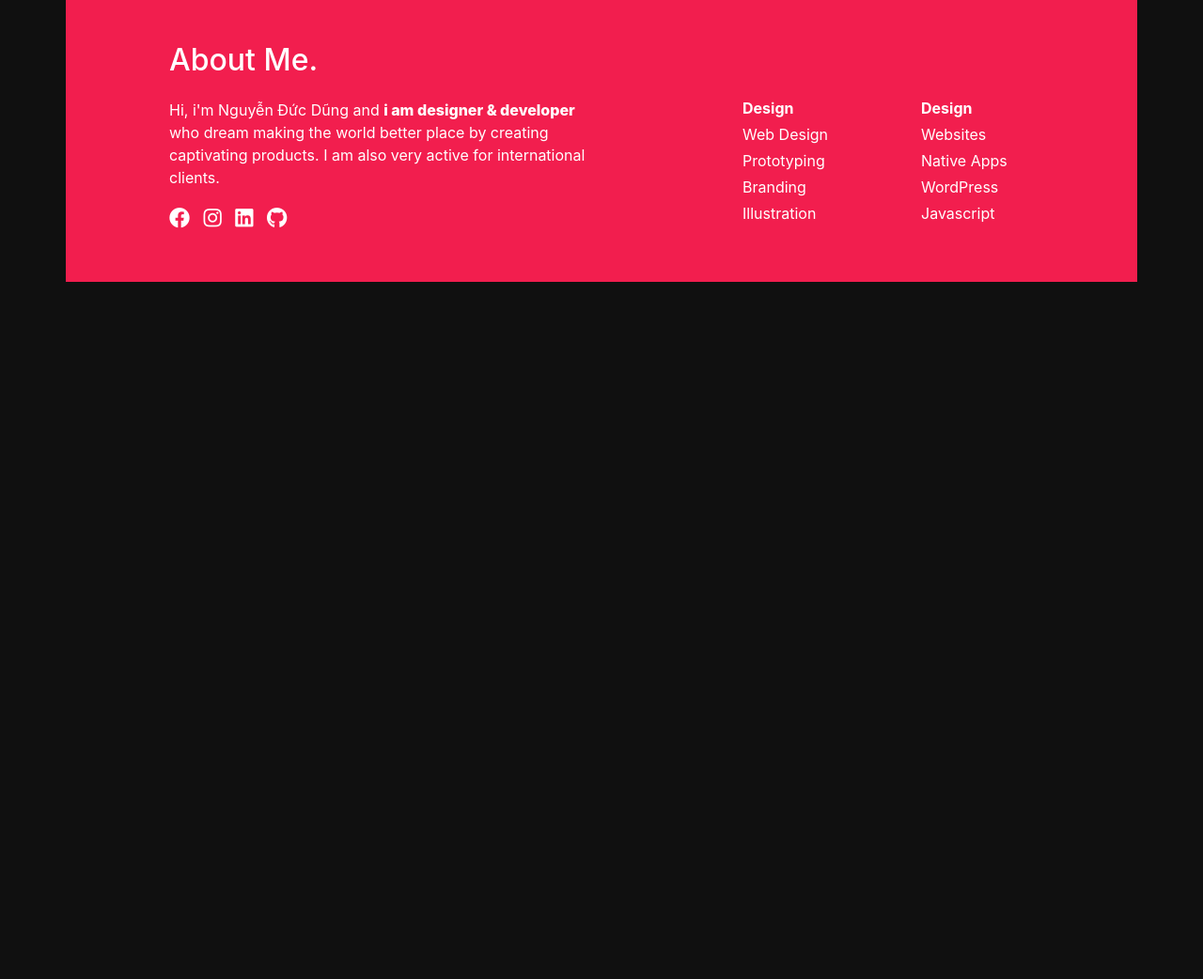
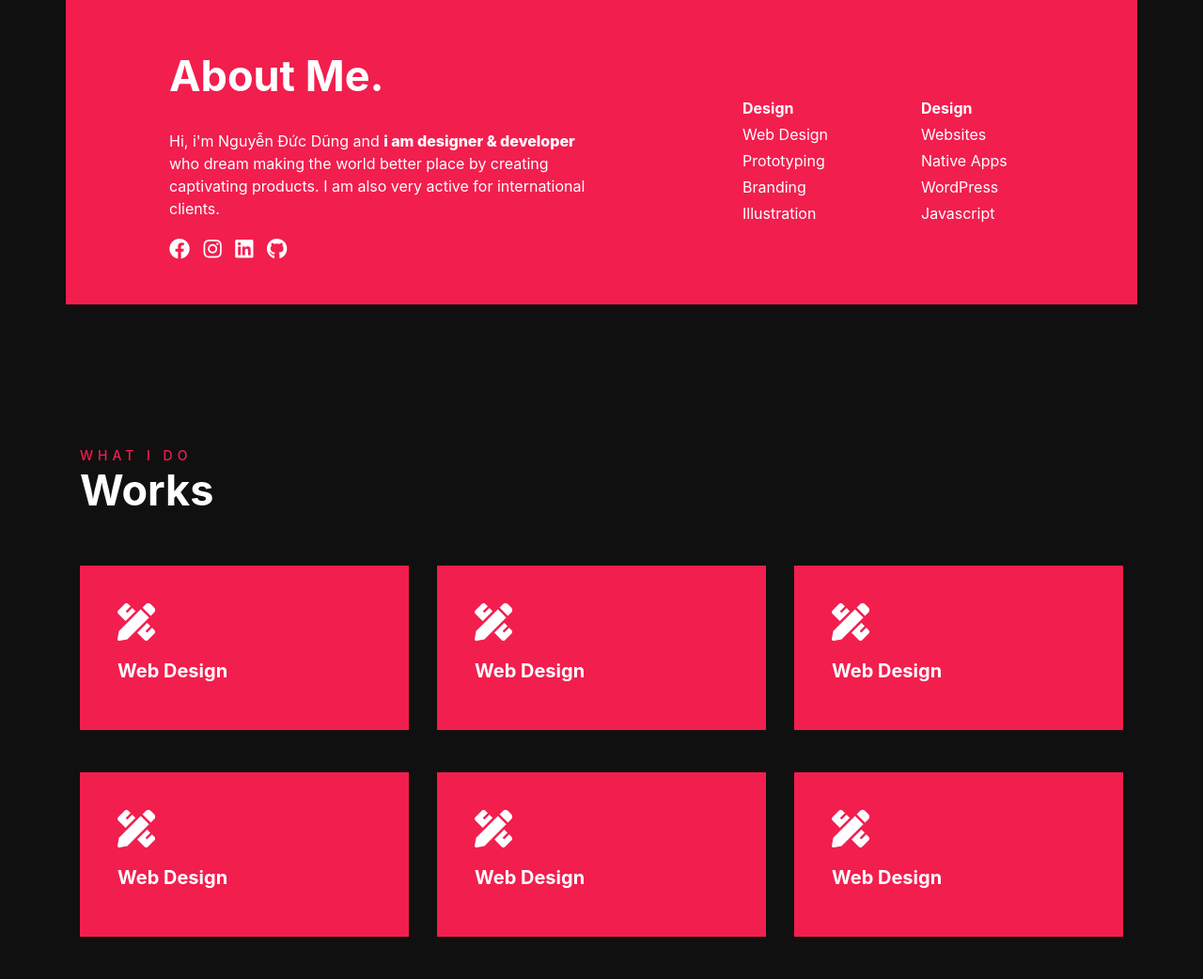
Before and after one commit to nguyenducdungg12/My-Cv, a plain HTML site: page index.html in a window 1280 px wide. Shown: the part 821-1863 px from the top of the page at 94% size. Before the commit the page ends 1121 px from the top, so only its background shows below. Drawn offline with nearby package versions, Linux system fonts and the light colour scheme.

Commit message:
finish works stil undate

```diff
--- a/index.html
+++ b/index.html
@@ -1,4 +1,5 @@
 <html lang="en">
+
 <head>
     <meta charset="UTF-8">
     <meta name="viewport" content="width=device-width, initial-scale=1.0">
@@ -8,6 +9,18 @@
     <link rel="stylesheet" href="assets/fontawesome-free-5.12.1-web/css/all.css">
     <title>Nguyễn Đức Dũng</title>
 </head>
+<html lang="en">
+
+<head>
+    <meta charset="UTF-8">
+    <meta name="viewport" content="width=device-width, initial-scale=1.0">
+    <link rel="stylesheet" href="https://stackpath.bootstrapcdn.com/bootstrap/4.4.1/css/bootstrap.min.css" integrity="sha384-Vkoo8x4CGsO3+Hhxv8T/Q5PaXtkKtu6ug5TOeNV6gBiFeWPGFN9MuhOf23Q9Ifjh" crossorigin="anonymous">
+    <link rel="stylesheet" href="https://cdnjs.cloudflare.com/ajax/libs/normalize/8.0.1/normalize.min.css">
+    <link rel='stylesheet' href="./main.css">
+    <link rel="stylesheet" href="assets/fontawesome-free-5.12.1-web/css/all.css">
+    <title>Nguyễn Đức Dũng</title>
+</head>
+
 <body>
     <div class="header">
         <div class="container">
@@ -56,7 +69,7 @@
                         About Me.
                     </h1>
                     <span class="col-5-text">
-                        Hi, i'm Nguyễn Đức Dũng and <span class=col-6-text-bold>i am designer & developer</span> who dream making the world better place by creating captivating products. I am also very active for international clients.
+                        Hi, i'm Nguyễn Đức Dũng and <span class=col-5-text-bold>i am designer & developer</span> who dream making the world better place by creating captivating products. I am also very active for international clients.
                     </span>
                     <div class="col-5-icon">
                         <a href="" class="col-5-link"><i class="fab fa-facebook col-5-icons"></i></a>
@@ -88,5 +101,81 @@
             </div>
         </div>
     </div>
+    <div class="works">
+        <div class="container">
+            <span class="works-question">What i do</span>
+            <h2 class="works-name">Works</h2>
+            <div class="row row-fix">
+                <div class="col-4 work_col">
+                    <div class="work__content">
+                        <div class="work_content_wrap">
+                            <i class="fas fa-pencil-ruler work__content-icon"></i>
+                            <div class="work__content-destription">
+                                <h3 class="work__destription">Web Design</h3>
+                                <span class="work__text">Lorem ipsum dolor sit amet, consectetur adipiscing elit</span>
+                            </div>
+                        </div>
+                    </div>
+                </div>
+                <div class="col-4 work_col">
+                    <div class="work__content">
+                        <div class="work_content_wrap">
+                            <i class="fas fa-pencil-ruler work__content-icon"></i>
+                            <div class="work__content-destription">
+                                <h3 class="work__destription">Web Design</h3>
+                                <span class="work__text">Lorem ipsum dolor sit amet, consectetur adipiscing elit</span>
+                            </div>
+                        </div>
+                    </div>
+                </div>
+                <div class="col-4 work_col">
+                    <div class="work__content">
+                        <div class="work_content_wrap">
+                            <i class="fas fa-pencil-ruler work__content-icon"></i>
+                            <div class="work__content-destription">
+                                <h3 class="work__destription">Web Design</h3>
+                                <span class="work__text">Lorem ipsum dolor sit amet, consectetur adipiscing elit</span>
+                            </div>
+                        </div>
+                    </div>
+                </div>
+        </div>
+        <div class="row">
+            <div class="col-4 work_col">
+                <div class="work__content">
+                    <div class="work_content_wrap">
+                        <i class="fas fa-pencil-ruler work__content-icon"></i>
+                        <div class="work__content-destription">
+                            <h3 class="work__destription">Web Design</h3>
+                            <span class="work__text">Lorem ipsum dolor sit amet, consectetur adipiscing elit</span>
+                        </div>
+                    </div>
+                </div>
+            </div>
+            <div class="col-4 work_col">
+                <div class="work__content">
+                    <div class="work_content_wrap">
+                        <i class="fas fa-pencil-ruler work__content-icon"></i>
+                        <div class="work__content-destription">
+                            <h3 class="work__destription">Web Design</h3>
+                            <span class="work__text">Lorem ipsum dolor sit amet, consectetur adipiscing elit</span>
+                        </div>
+                    </div>
+                </div>
+            </div>
+            <div class="col-4 work_col">
+                <div class="work__content">
+                    <div class="work_content_wrap">
+                        <i class="fas fa-pencil-ruler work__content-icon"></i>
+                        <div class="work__content-destription">
+                            <h3 class="work__destription">Web Design</h3>
+                            <span class="work__text">Lorem ipsum dolor sit amet, consectetur adipiscing elit</span>
+                        </div>
+                    </div>
+                </div>
+            </div>
+         </div>
+    </div>
 </body>
+
 </html>
--- a/main.css
+++ b/main.css
@@ -5,10 +5,12 @@
     background-repeat: no-repeat;
     background-position:center center;
     background-attachment: fixed;
+    position: relative;
 }
 body{
     background:#101010;
 }
+
 .navbar-logo{
     display:flex;
     position: relative;
@@ -31,6 +33,7 @@ body{
     display:flex;
     padding-left: 0;
     list-style: none;
+    margin-bottom: 0;
 }
 .navbar-menu_item{
     padding: 15px;
@@ -61,16 +64,17 @@ body{
 .container-background{
     background:#f21e4e;
     color:white;
+    margin-bottom:150px;
 }
 .row{
     padding:45px 0px;
 }
-.col-6-title{
+.col-5-title{
     font-size: 45px;
     font-weight: 700;
     margin-bottom: 30px;
 }
-.col-6-text-bold{
+.col-5-text-bold{
     font-weight: 800;
     font-size: 16px;
 }
@@ -101,3 +105,58 @@ body{
 .col-2-item{
     margin:4px 0;
 }
+.row-fix{
+    padding-bottom:0;
+}
+.works-question{
+    color:#f21e4e;
+    font-size: 14px;
+    letter-spacing: 5px;
+    font-weight: 500;
+    text-transform:uppercase;
+}
+.works-name{
+    color:white;
+    font-size: 45px;
+    font-weight: 700;
+}
+.work__content{
+    background:#f21e4e;
+    padding: 40px 40px 0 40px;
+    height: 175px;
+}
+.work__content-icon{
+    font-size:40px;
+    color:white;
+    margin-bottom:20px;
+    transition: opacity 0.2s;
+    opacity: 1;
+}
+.work__destription{
+    color:white;
+    font-weight: 700;
+    font-size: 20px;
+    margin-bottom: 10px;
+}
+.work__text{
+    color:white;
+    margin-top:10px;
+    display:block;
+    font-weight: 400;
+    opacity: 0;
+}
+.work_content_wrap{
+    transition: transform 0.2s;
+}
+.work__content:hover{
+    cursor: pointer;
+    overflow: hidden;
+}
+.work__content:hover .work_content_wrap{
+    transform: translate3d(0, -55px, 0);
+}
+.work__content:hover .work__content-icon{
+    opacity: 0;
+}.work__content:hover .work__text{
+    opacity: 1;
+}
```
Lines whose indentation alone changed are shown as unchanged.
